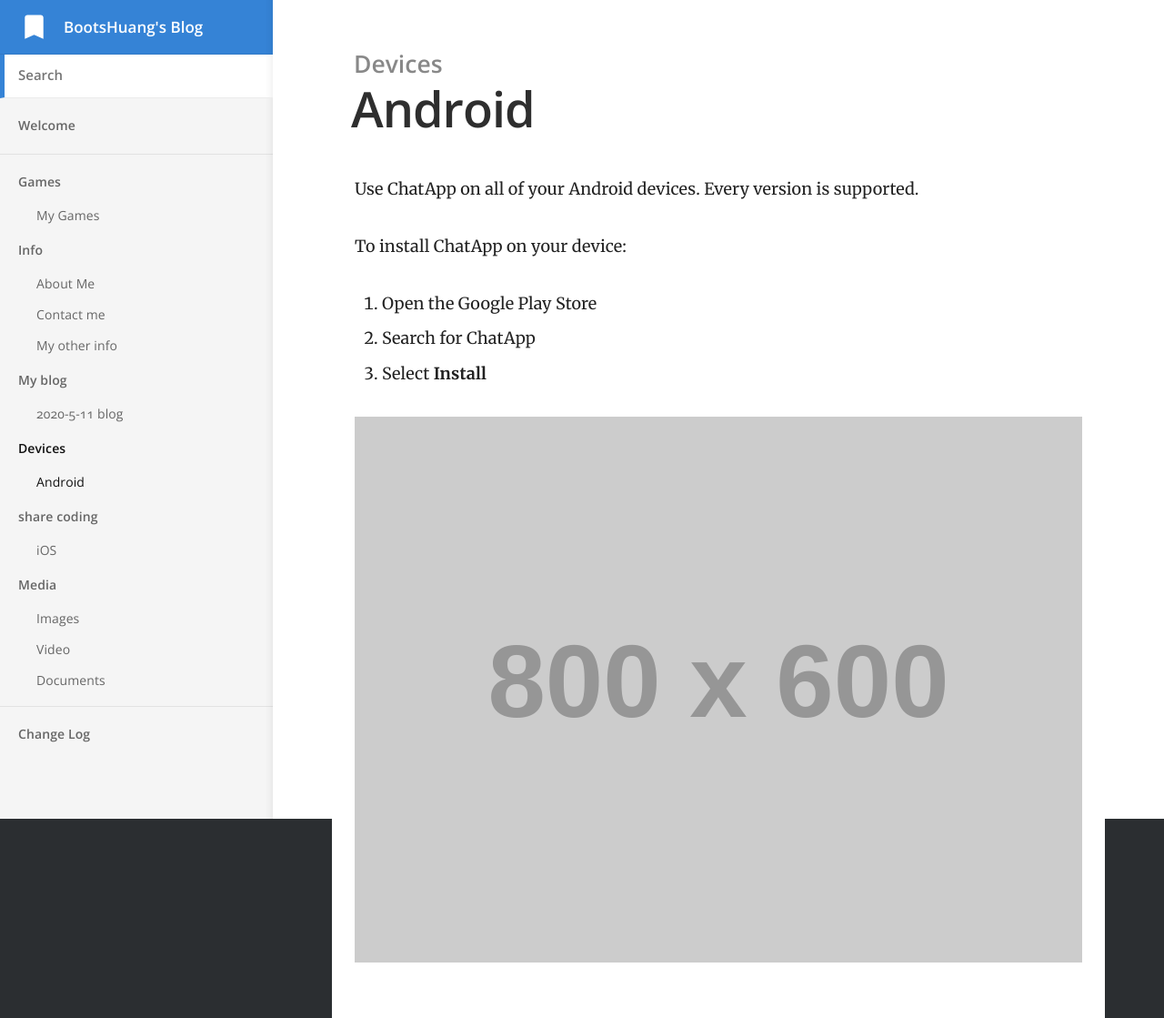
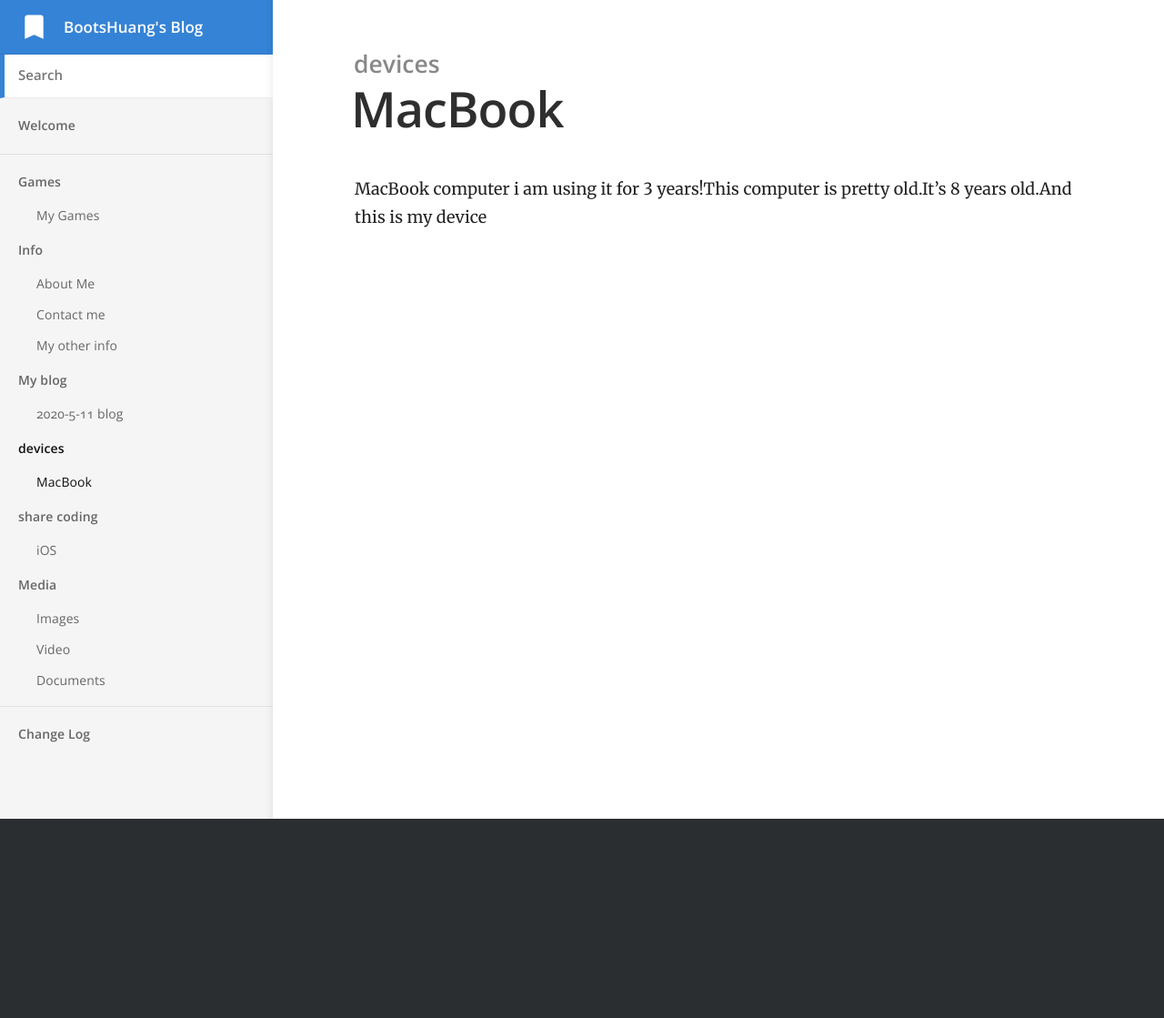
Before and after one commit to BootsHuang/BootsHuang.github.io, a Jekyll site: the page built from _docs/devices/android.md, in a window 1280 px wide. Shown: the whole page at 91% size. Built offline with Jekyll 4.4.1, drawn with Linux system fonts in a browser that asks for light colours; after the commit the page ends 900 px from its top, so only the background shows below that.

Commit message:
修改文件: _docs/devices/android.md

```diff
--- a/_docs/devices/android.md
+++ b/_docs/devices/android.md
@@ -1,15 +1,6 @@
 ---
-title: Android
-category: Devices
-order: 2
+title: MacBook
+category: devices
+order: 1
 ---
-
-Use ChatApp on all of your Android devices. Every version is supported.
-
-To install ChatApp on your device:
-
-1. Open the Google Play Store
-2. Search for ChatApp
-3. Select **Install**
-
-![](//placehold.it/800x600)
+MacBook computer i am using it for 3 years!This computer is pretty old.It's 8 years old.And this is my device
```
